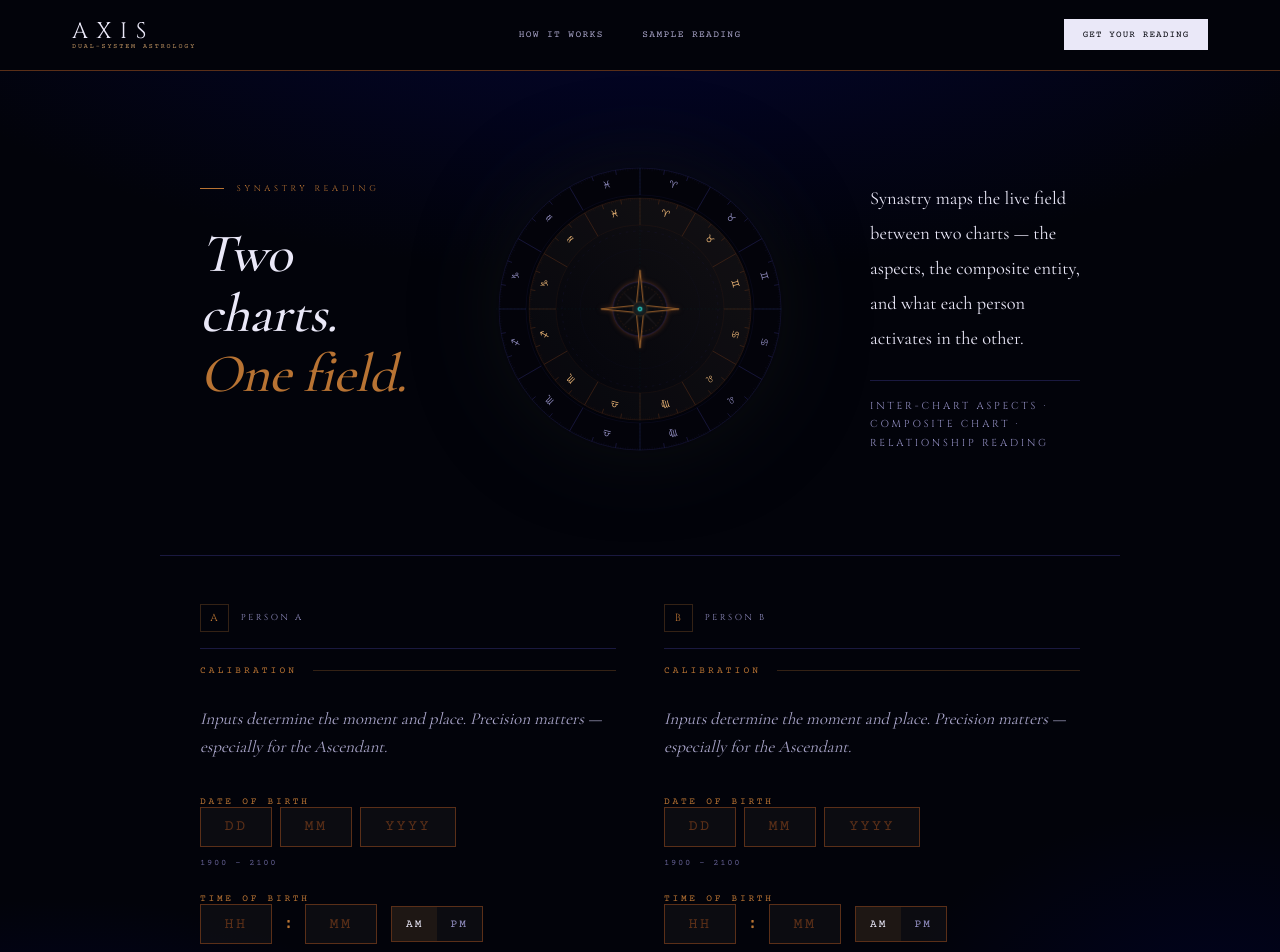
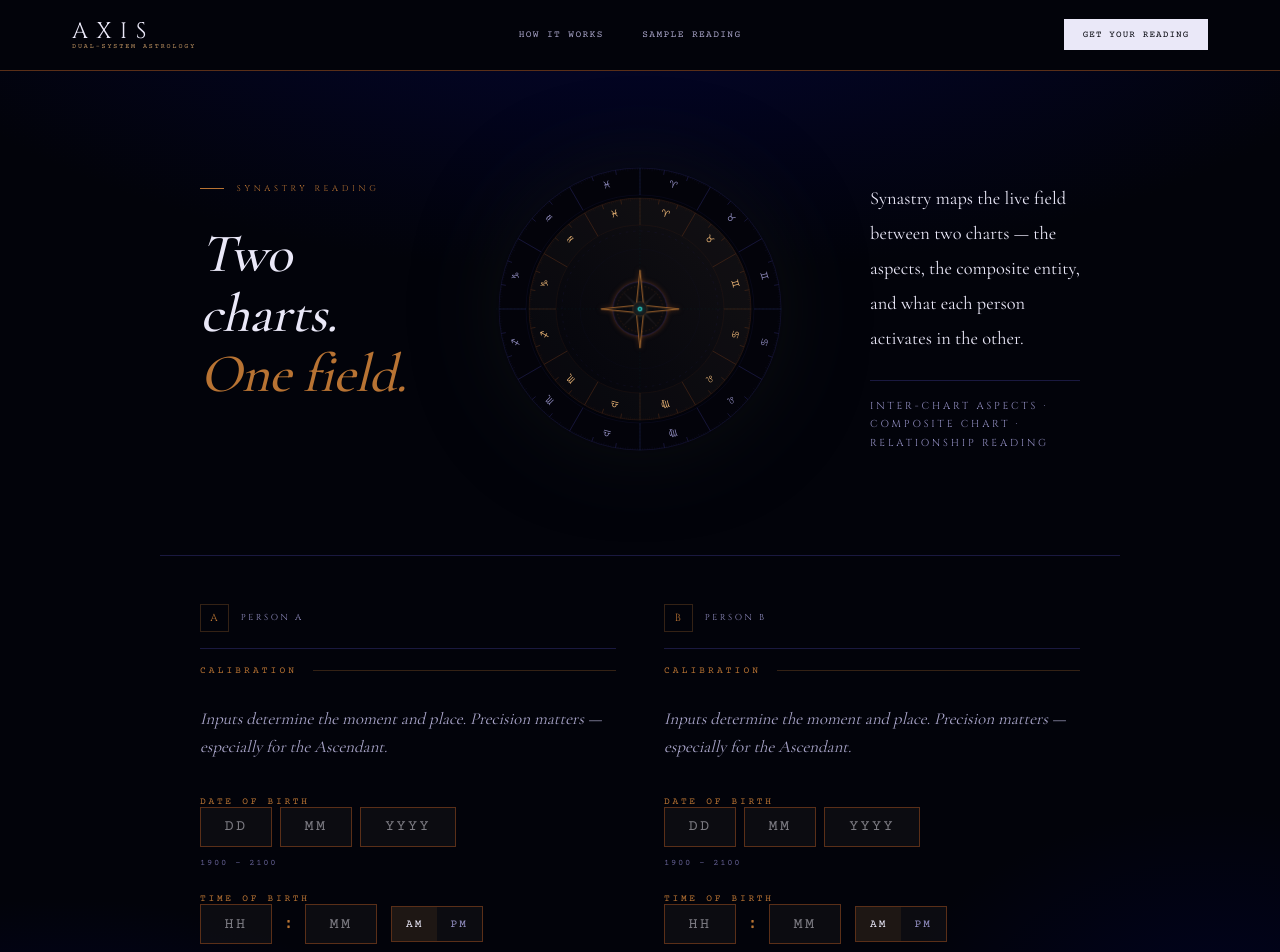
Before and after one commit to kayrmac23-droid/Axis-astro, a Next.js app: page /synastry in a window 1280 px wide. Shown: the top 952 px of the page. Built offline with nearby package versions, Linux system fonts and the light colour scheme.

Commit message:
Change placeholder color in BirthForm.module.css

```diff
--- a/src/components/BirthForm.module.css
+++ b/src/components/BirthForm.module.css
@@ -126,7 +126,7 @@
 }
 
 .notationInput::placeholder {
-  color: var(--copper-dim);
+  color: rgba(233, 231, 242, 0.5);
   letter-spacing: 0.15em;
 }
 
```
